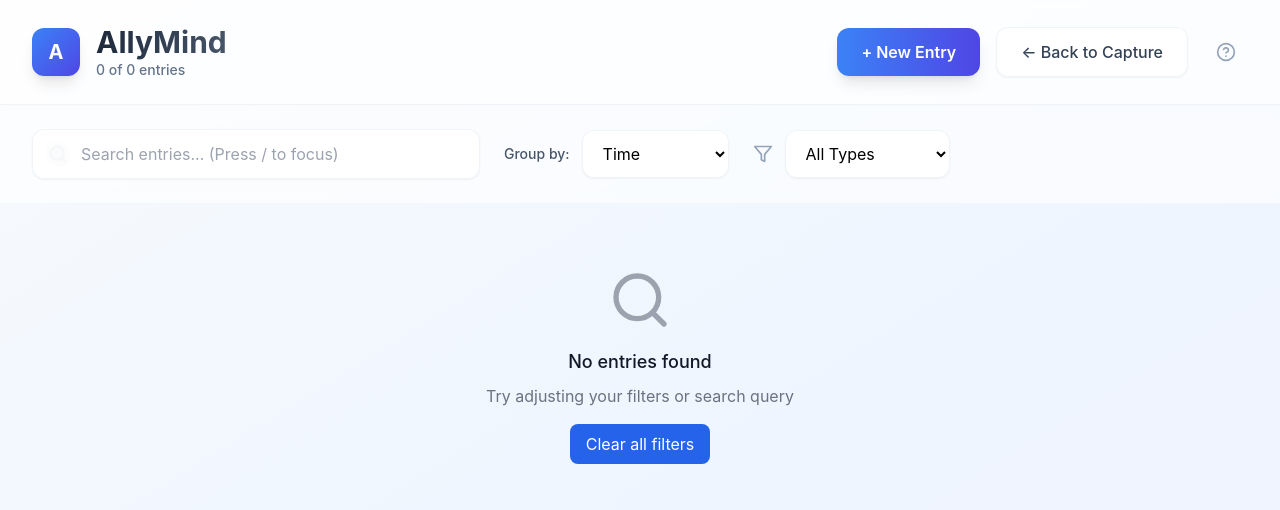
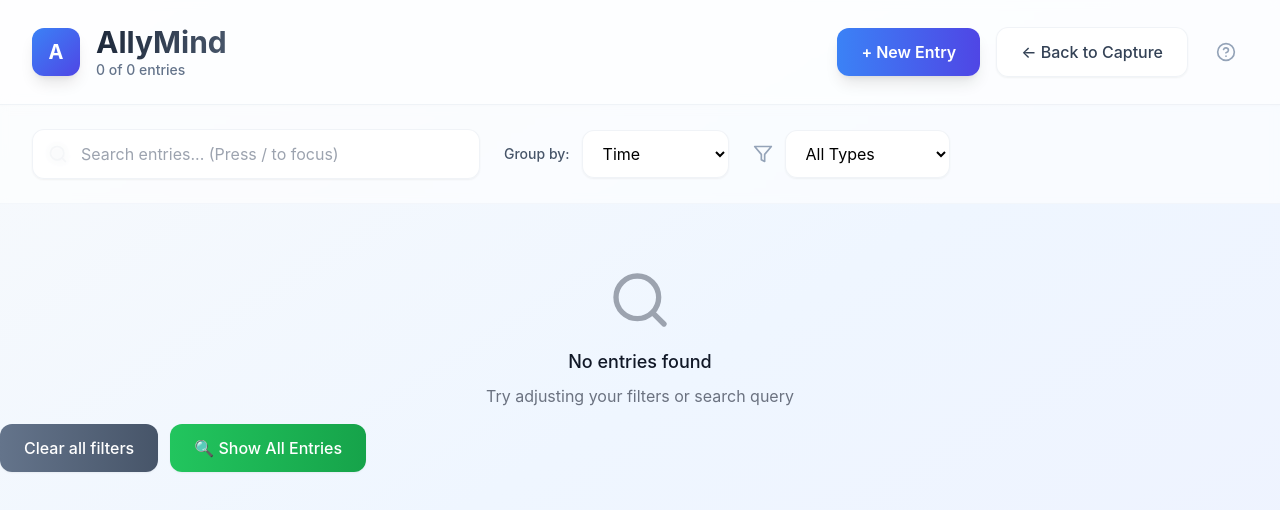
Before and after one commit to ovidon83/mindnestapp, a React (Vite) app: page / in a window 1280 px wide. Both pictures are taken after a click on the button "View All Entries →". Shown: the top 510 px of the page. Built offline with nearby package versions, Linux system fonts and the light colour scheme.

Commit message:
Add debugging and filter troubleshooting: Detect when filtering is too restrictive and provide fix buttons

```diff
--- a/src/components/HomeView.tsx
+++ b/src/components/HomeView.tsx
@@ -50,11 +50,15 @@ const HomeView: React.FC = () => {
   const filteredCount = Object.values(groupedEntries).reduce((sum, group) => sum + group.length, 0);
 
   // Debug: Log entries to see what's happening
+  console.log('=== DEBUG INFO ===');
   console.log('Total entries in store:', totalEntries);
-  console.log('Entries:', entries);
+  console.log('Current filters:', homeViewPrefs.filters);
+  console.log('Raw entries:', entries);
+  console.log('First few entries sample:', entries.slice(0, 3));
   console.log('Grouped entries:', groupedEntries);
   console.log('Filtered count:', filteredCount);
-  console.log('Current filters:', homeViewPrefs.filters);
+  console.log('Group names:', Object.keys(groupedEntries));
+  console.log('=== END DEBUG ===');
 
 
 
@@ -593,6 +597,36 @@ const HomeView: React.FC = () => {
 
       {/* Content */}
       <div className="flex-1 overflow-auto">
+        {/* Temporary: Show all entries if filtering is too restrictive */}
+        {totalEntries > 0 && Object.keys(groupedEntries).length === 0 && (
+          <div className="bg-yellow-50/80 border-b border-yellow-200/30 px-8 py-6">
+            <div className="text-center">
+              <h3 className="text-lg font-semibold text-yellow-800 mb-2">⚠️ Filtering Issue Detected</h3>
+              <p className="text-yellow-700 mb-4">
+                You have {totalEntries} entries but none are showing. This suggests a filtering problem.
+              </p>
+              <div className="flex justify-center space-x-3">
+                <button
+                  onClick={() => {
+                    // Force show all entries by setting very permissive filters
+                    setFilters({
+                      types: ['task', 'thought'],
+                      timeBuckets: ['overdue', 'today', 'tomorrow', 'this_week', 'next_week', 'later', 'someday', 'none'],
+                      status: 'both',
+                      pinnedOnly: false,
+                    });
+                    setSearchQuery('');
+                    setSearchInput('');
+                  }}
+                  className="px-6 py-3 bg-gradient-to-r from-yellow-500 to-yellow-600 text-white rounded-xl hover:from-yellow-600 hover:to-yellow-700 transition-all duration-200 shadow-sm hover:shadow-md font-medium"
+                >
+                  🔧 Fix Filters
+                </button>
+              </div>
+            </div>
+          </div>
+        )}
+
         {Object.entries(groupedEntries).map(([groupName, groupEntries]) => (
           <div key={groupName} className="bg-white/80 backdrop-blur-sm border-b border-slate-200/30">
             {/* Group header */}
@@ -649,21 +683,41 @@ const HomeView: React.FC = () => {
             <p className="text-gray-500 mb-4">
               Try adjusting your filters or search query
             </p>
+            <div className="flex space-x-3">
               <button
                 onClick={() => {
                   setFilters({
                     types: ['task', 'thought'],
-                  timeBuckets: ['overdue', 'today', 'tomorrow', 'this_week', 'next_week', 'later', 'someday'],
-                  status: 'incomplete',
+                    timeBuckets: ['overdue', 'today', 'tomorrow', 'this_week', 'next_week', 'later', 'someday', 'none'],
+                    status: 'both',
                     pinnedOnly: false,
                   });
                   setSearchQuery('');
                   setSearchInput('');
                 }}
-              className="px-4 py-2 bg-blue-600 text-white rounded-lg hover:bg-blue-700"
+                className="px-6 py-3 bg-gradient-to-r from-slate-500 to-slate-600 text-white rounded-xl hover:from-slate-600 hover:to-slate-700 transition-all duration-200 shadow-sm hover:shadow-md font-medium"
               >
                 Clear all filters
               </button>
+
+              <button
+                onClick={() => {
+                  // Force show all entries by setting very permissive filters
+                  setFilters({
+                    types: ['task', 'thought'],
+                    timeBuckets: ['overdue', 'today', 'tomorrow', 'this_week', 'next_week', 'later', 'someday', 'none'],
+                    status: 'both',
+                    pinnedOnly: false,
+                  });
+                  setSearchQuery('');
+                  setSearchInput('');
+                  console.log('Force showing all entries. Current entries:', entries);
+                }}
+                className="px-6 py-3 bg-gradient-to-r from-green-500 to-green-600 text-white rounded-xl hover:from-green-600 hover:to-green-700 transition-all duration-200 shadow-sm hover:shadow-md font-medium"
+              >
+                🔍 Show All Entries
+              </button>
+            </div>
           </div>
         )}
       </div>
```
Also changed, not shown: 1 other file (tests, documents, lock files or other folders). Lines whose indentation alone changed are shown as unchanged.
